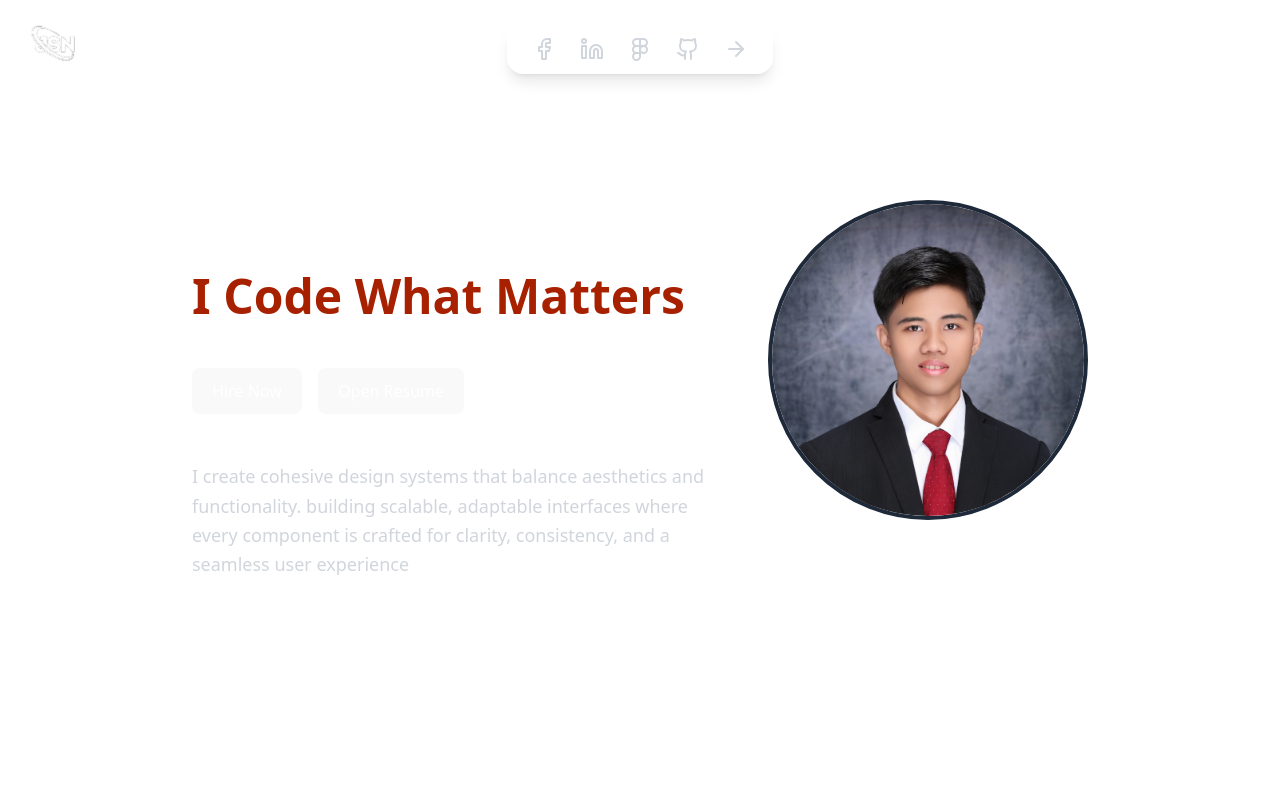
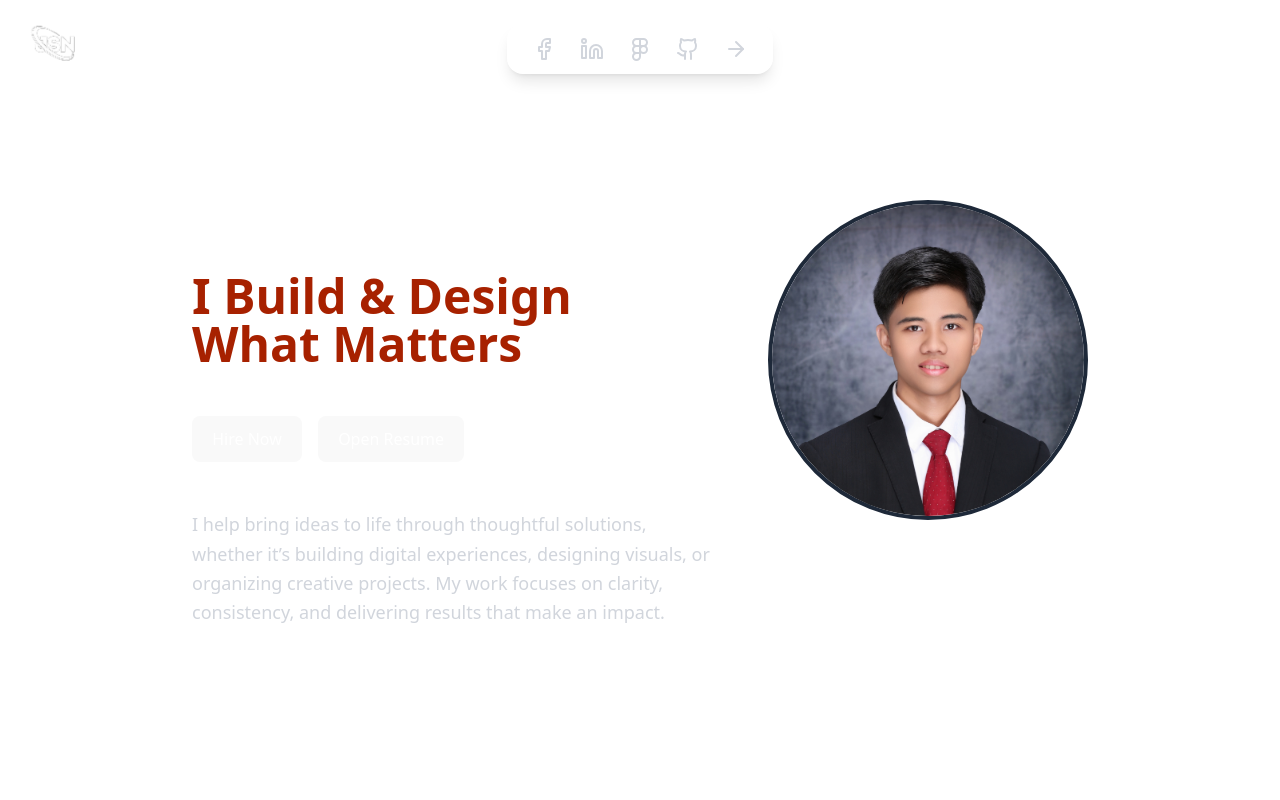
Before and after one commit to volcanorc/portfolio, a React (Vite) app: page / in a window 1280 px wide. Shown: the top 800 px of the page. Built offline with nearby package versions, Linux system fonts and the light colour scheme.

Commit message:
Your commit message here

```diff
--- a/src/pages/Introduction.jsx
+++ b/src/pages/Introduction.jsx
@@ -70,7 +70,7 @@ const Introduction = () => {
               Hi, I'm Jason
             </h1>
             <h2 className="text-3xl md:text-4xl lg:text-5xl font-bold text-primary mb-12 text-balance">
-              I Code What Matters
+              I Build & Design What Matters
             </h2>
 
             {/* Action Buttons */}
@@ -97,10 +97,10 @@ const Introduction = () => {
             {/* Description */}
             <div className="space-y-6 text-gray-300 text-lg leading-relaxed max-w-xl mx-auto lg:mx-0">
               <p>
-                I create cohesive design systems that balance aesthetics and
-                functionality. building scalable, adaptable interfaces where
-                every component is crafted for clarity, consistency, and a
-                seamless user experience
+                I help bring ideas to life through thoughtful solutions, whether
+                it’s building digital experiences, designing visuals, or
+                organizing creative projects. My work focuses on clarity,
+                consistency, and delivering results that make an impact.
               </p>
             </div>
           </div>
```
